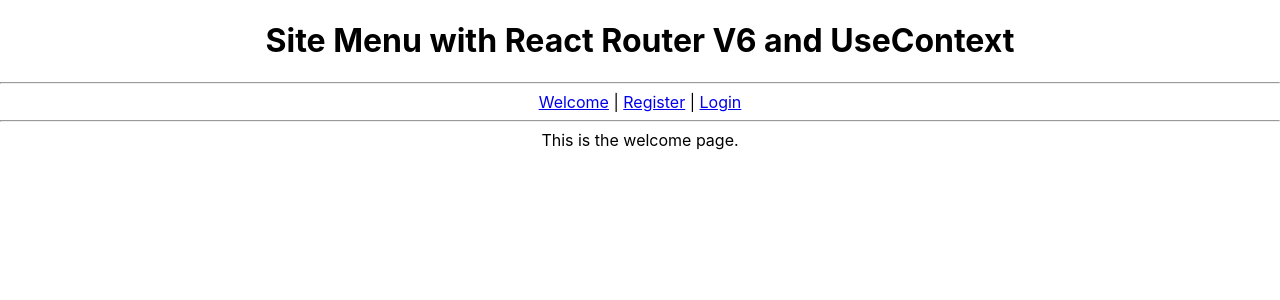
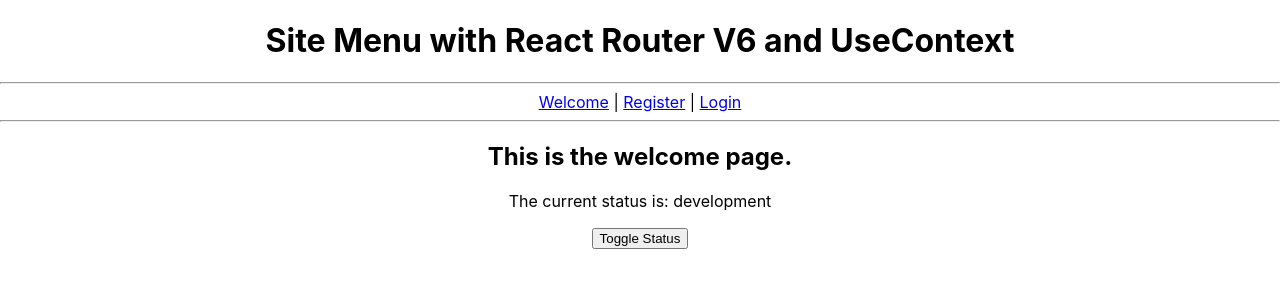
Before and after one commit to bekircbc/sitemenu-react-usecontext, a React (Vite) app: page /welcome in a window 1280 px wide. Shown: the top 300 px of the page. Built offline with nearby package versions, Linux system fonts and the light colour scheme.

Commit message:
useContext and createContext used in all children components..

```diff
--- a/src/components/PageLogin.jsx
+++ b/src/components/PageLogin.jsx
@@ -1,3 +1,18 @@
+import { useContext } from "react";
+import { AppContext } from "../AppContext";
+
 export const PageLogin = () => {
-  return <>This is the login page.</>;
+  const { siteStatus, toggleStatus } = useContext(AppContext);
+
+  return (
+    <div>
+      <h2>This is the login page.</h2>
+      <p>
+        The current status is: <span className="highlight">{siteStatus}</span>
+      </p>
+      <p>
+        <button onClick={toggleStatus}>Toggle Status</button>
+      </p>
+    </div>
+  );
 };
--- a/src/components/PageRegister.jsx
+++ b/src/components/PageRegister.jsx
@@ -1,3 +1,18 @@
+import { useContext } from "react";
+import { AppContext } from "../AppContext";
+
 export const PageRegister = () => {
-  return <>This is the register page.</>;
+  const { siteStatus, toggleStatus } = useContext(AppContext);
+
+  return (
+    <div>
+      <h2>This is the register page.</h2>
+      <p>
+        The current status is: <span className="highlight">{siteStatus}</span>
+      </p>
+      <p>
+        <button onClick={toggleStatus}>Toggle Status</button>
+      </p>
+    </div>
+  );
 };
--- a/src/components/PageWelcome.jsx
+++ b/src/components/PageWelcome.jsx
@@ -1,3 +1,18 @@
+import { useContext } from "react";
+import { AppContext } from "../AppContext";
+
 export const PageWelcome = () => {
-  return <>This is the welcome page.</>;
+  const { siteStatus, toggleStatus } = useContext(AppContext);
+
+  return (
+    <div>
+      <h2>This is the welcome page.</h2>
+      <p>
+        The current status is: <span className="highlight">{siteStatus}</span>
+      </p>
+      <p>
+        <button onClick={toggleStatus}>Toggle Status</button>
+      </p>
+    </div>
+  );
 };
```
